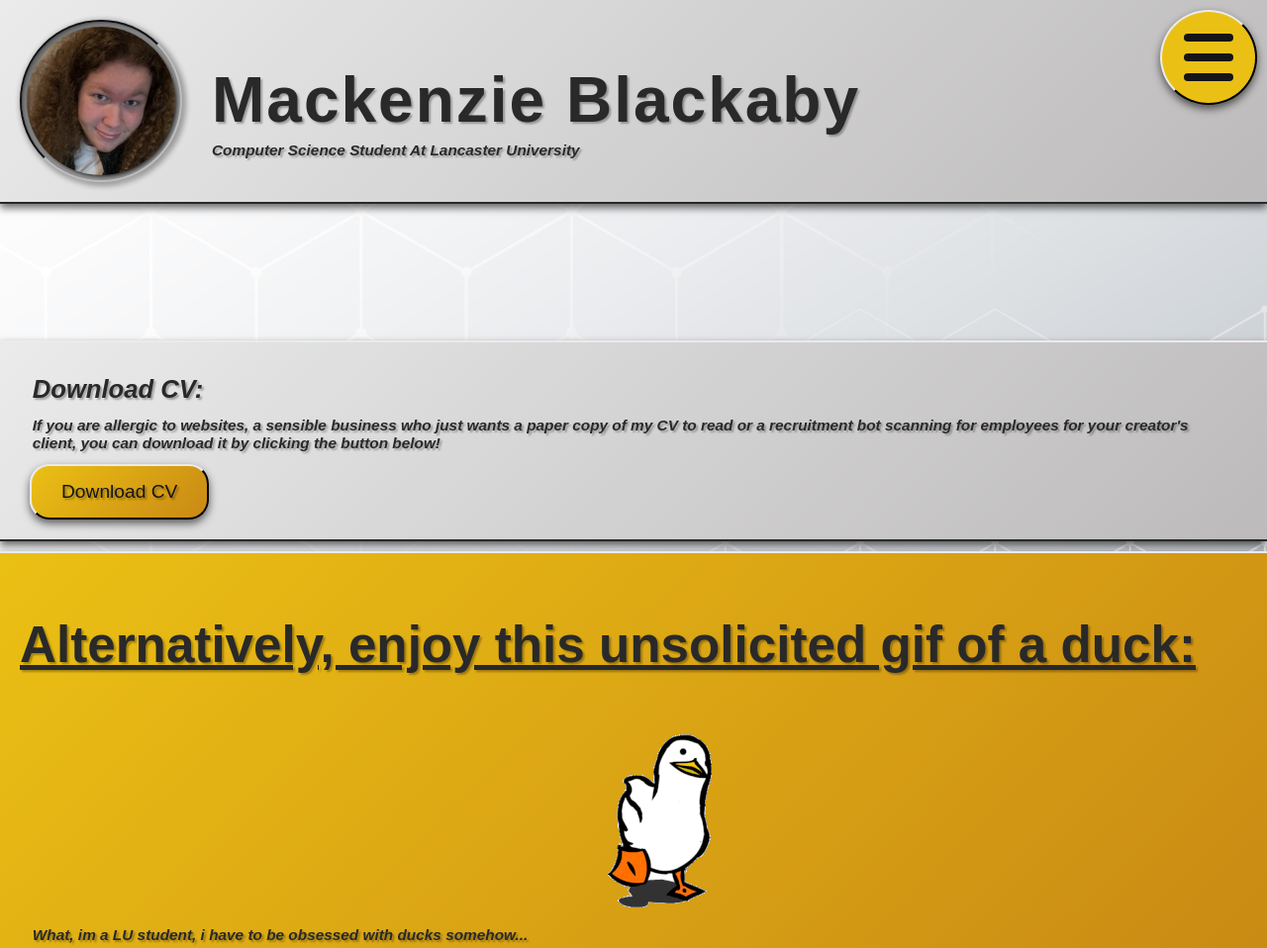
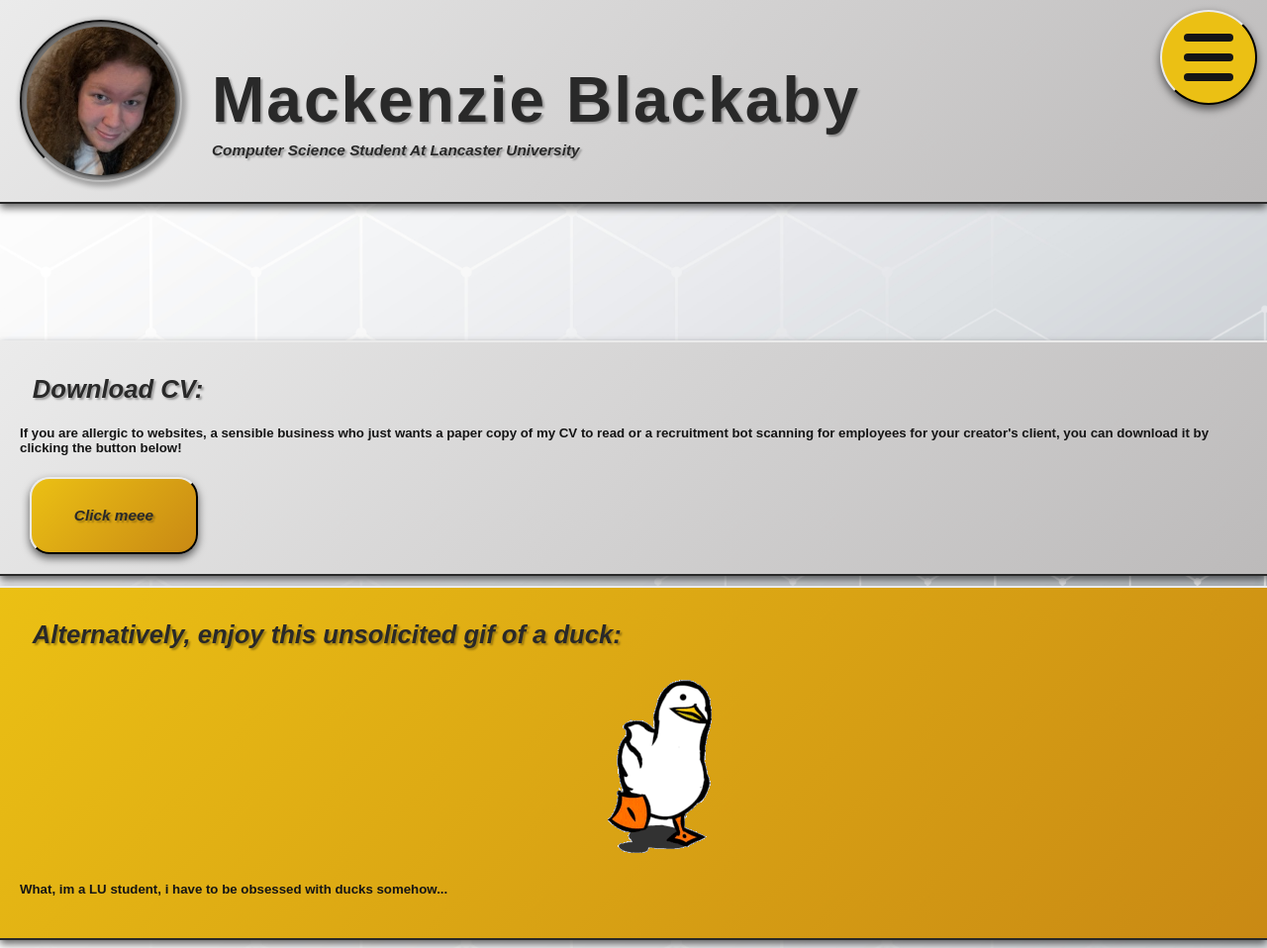
Before and after one commit to ToxikDnb/toxikdnb.github.io, a plain HTML site: page Pages/cv.html in a window 1280 px wide. Shown: the top 958 px of the page at 99% size. Drawn offline with Linux system fonts and the light colour scheme.

Commit message:
Added effort to formatting of CV download page

```diff
--- a/Pages/cv.html
+++ b/Pages/cv.html
@@ -13,33 +13,32 @@
     </head>
     <body>
         <div class="Main">
-            <!--Download CV from here-->
             <div class="Panel Core ShadowBuffer AccentPanel">
                 <h3>Download CV:</h3>
-                <h4>
+                <h5>
                     If you are allergic to websites, a sensible business who
                     just wants a paper copy of my CV to read or a recruitment
                     bot scanning for employees for your creator's client, you
                     can download it by clicking the button below!
-                </h4>
-                <a href="/Resources/Files/CV.txt" download>
+                </h5>
+                <a href="/Resources/Files/MBCV.pdf" download>
                     <button class="SubmitButton ShadowBuffer">
-                        Download CV
+                        <h4>Click meee</h4>
                     </button>
                 </a>
             </div>
             <div class="Panel Accent AccentPanel ShadowBuffer">
-                <h2>Alternatively, enjoy this unsolicited gif of a duck:</h2>
+                <h3 class="Centred">Alternatively, enjoy this unsolicited gif of a duck:</h3>
                 <div class="ImageHolder">
                     <img
                         src="/Resources/GIFs/duckduck.gif"
                         alt="You expected the jokes to stop at the duck gif?"
                     />
                 </div>
-                <h4>
+                <h5 class="Centred">
                     What, im a LU student, i have to be obsessed with ducks
                     somehow...
-                </h4>
+                </h5>
             </div>
         </div>
         <script src="/Scripts/addEssentials.js" type="text/javascript"></script>
```
